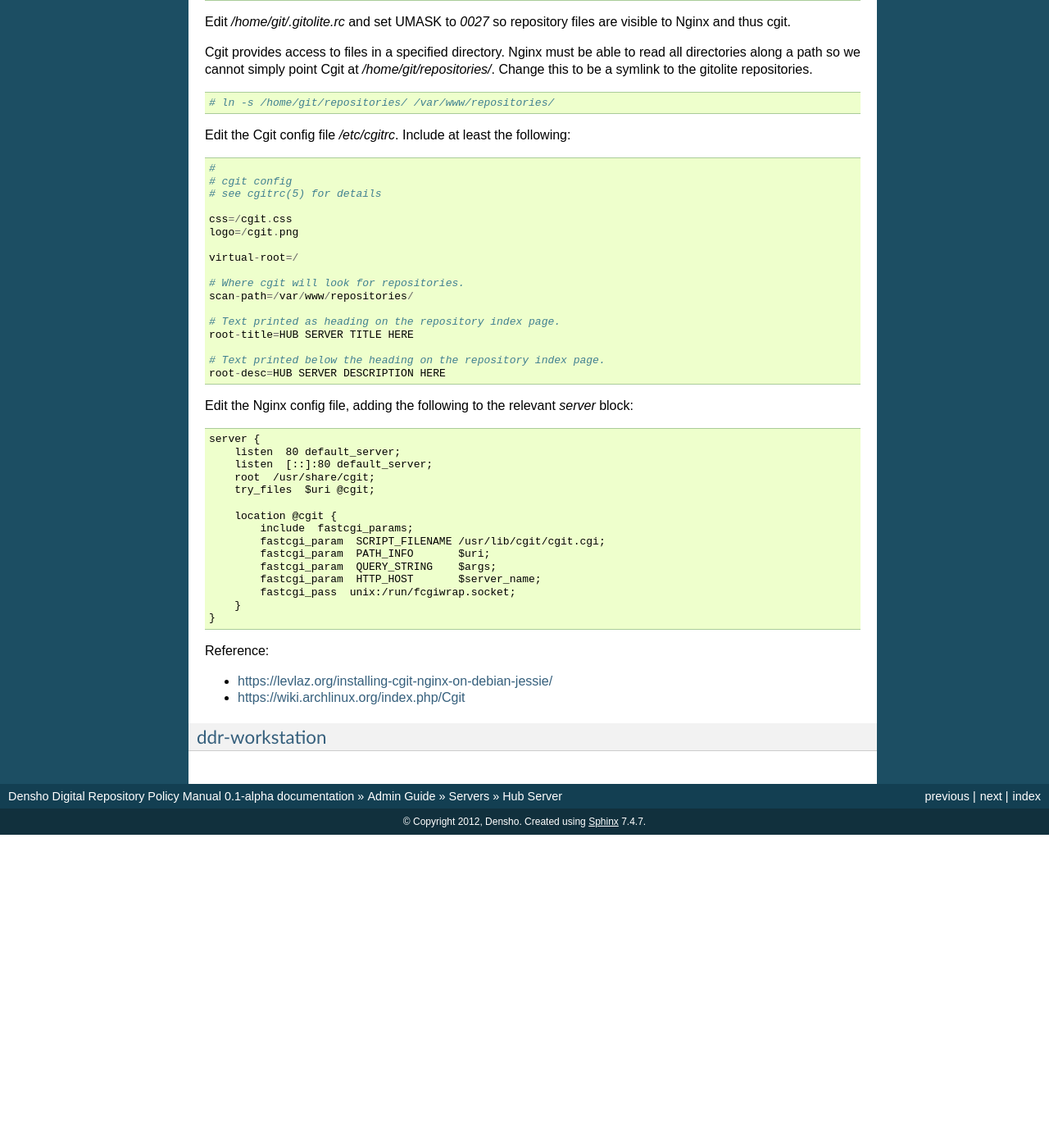
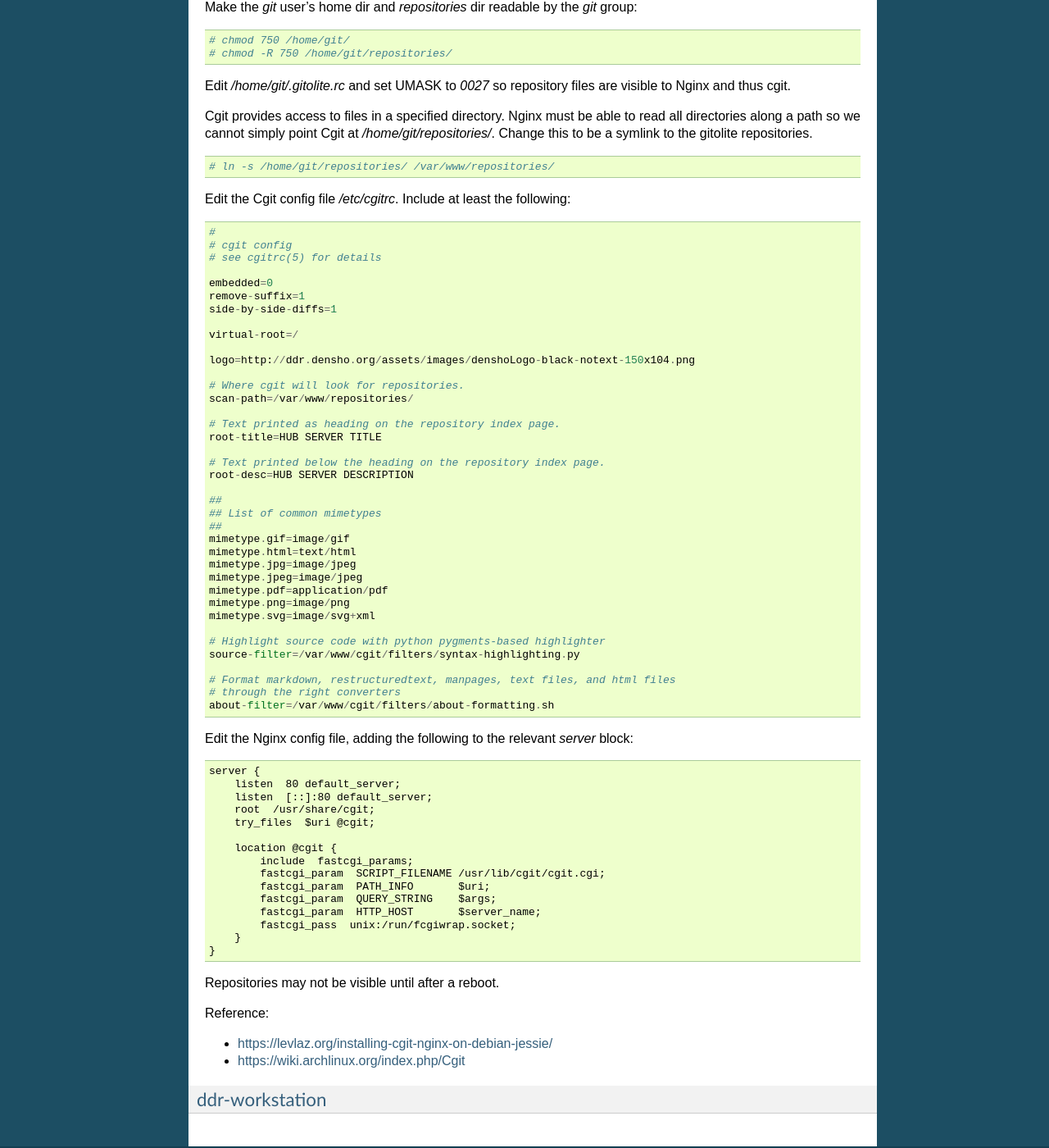
Before and after one commit to denshoproject/ddr-manual, a Sphinx documentation site: the page built from source/admins/servers/hub.rst, in a window 1280 px wide and 1400 px high, scrolled down 1915 px. Shown: the whole window at 82% size. Built offline with Sphinx 7.4.7, drawn with Linux system fonts in a browser that asks for light colours; before the commit the page ends 2933 px from its top, so only the background shows below that; some of the changed text lies outside the part shown.

Commit message:
updates to gitolite/cgit setup

```diff
--- a/source/admins/servers/hub.rst
+++ b/source/admins/servers/hub.rst
@@ -68,7 +68,12 @@ TODO Migration process
 
 Edit `/home/git/.gitolite.rc` to enable the git-annex-shell command.  Find the ENABLE list and add this line in there somewhere::
 
-  'git-annex-shell ua',
+  # List of commands and features to enable
+
+  ENABLE => [
+
+      # git-annex
+      'git-annex-shell ua',
 
 Reference:
 
@@ -103,19 +108,40 @@ Edit the Cgit config file `/etc/cgitrc`.  Include at least the following::
   # cgit config
   # see cgitrc(5) for details
 
-  css=/cgit.css
-  logo=/cgit.png
+  embedded=0
+  remove-suffix=1
+  side-by-side-diffs=1
 
   virtual-root=/
+
+  logo=http://ddr.densho.org/assets/images/denshoLogo-black-notext-150x104.png
 
   # Where cgit will look for repositories.
   scan-path=/var/www/repositories/
 
   # Text printed as heading on the repository index page.
-  root-title=HUB SERVER TITLE HERE
+  root-title=HUB SERVER TITLE
 
   # Text printed below the heading on the repository index page.
-  root-desc=HUB SERVER DESCRIPTION HERE
+  root-desc=HUB SERVER DESCRIPTION
+
+  ##
+  ## List of common mimetypes
+  ##
+  mimetype.gif=image/gif
+  mimetype.html=text/html
+  mimetype.jpg=image/jpeg
+  mimetype.jpeg=image/jpeg
+  mimetype.pdf=application/pdf
+  mimetype.png=image/png
+  mimetype.svg=image/svg+xml
+
+  # Highlight source code with python pygments-based highlighter
+  source-filter=/var/www/cgit/filters/syntax-highlighting.py
+
+  # Format markdown, restructuredtext, manpages, text files, and html files
+  # through the right converters
+  about-filter=/var/www/cgit/filters/about-formatting.sh
 
 Edit the Nginx config file, adding the following to the relevant `server` block::
 
@@ -135,6 +161,8 @@ Edit the Nginx config file, adding the following to the relevant `server` block:
       }
   }
 
+Repositories may not be visible until after a reboot.
+
 Reference:
 
 * https://levlaz.org/installing-cgit-nginx-on-debian-jessie/
```
